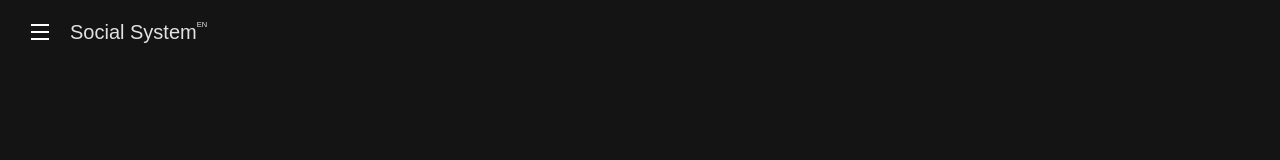
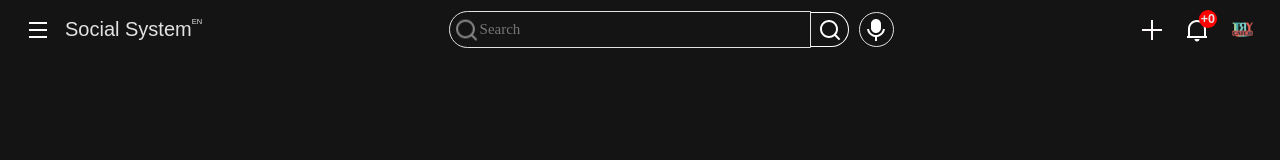
Before and after one commit to TryCatch00/Social-System-Duplicate, a website: page index.html in a window 1280 px wide. Drawn offline with Linux system fonts and the light colour scheme; a web font is replaced by a local one.

Commit message:
Navbar done

```diff
--- a/index.html
+++ b/index.html
@@ -9,10 +9,24 @@
 <body>
     <div id="navbar">
         <div id="navbar-title">
-            <button id="left-bar-button" class="button-class"><img src="img/icon/menu-icon.png" alt="Bar"></button>
+            <button id="left-bar-button" class="button-class five-button"><img src="img/icon/menu-icon.png" alt="Bar"></button>
             <a href="index.html" class="button-class" id="home-page-rooter">Social System <span id="country-lower">EN</span></a>
+        </div>
+        <div id="search-bar">
+            <div id="by-search">
+                <span id="focus-search"><img src="img/icon/search-icon.png"></span>
+                <input type="text" placeholder="Search" id="searchInput">
+                <button class="button-class" id="search-button"><img src="img/icon/search-icon.png" alt="Search"></button>
+            </div>
+            <button id="mic-button" class="button-class five-button"><img src="img/icon/mic-icon.png" alt="Mic"></button>
+        </div>
+        <div id="tools">
+            <button class="five-button button-class" id="create-video"><img src="img/icon/add-icon.png" alt="Add"></button>
+            <button class="five-button button-class" id="notification"><img src="img/icon/notification-icon.png" alt="Add"><span id="intensity-icon">+0</span></button>
+            <button class="five-button button-class" id="avatar"><img src="img/trychatchnew_2.png" alt="Add"></button>
         </div>
     </div>
 
+    <script src="js/navbar.js"></script>
 </body>
 </html>
--- /dev/null
+++ b/js/navbar.js
@@ -0,0 +1,12 @@
+const focusSpanSearch = document.getElementById("focus-search");
+const searchInput = document.getElementById("searchInput");
+
+searchInput.addEventListener("focus", () => {
+    focusSpanSearch.innerHTML = `<img src="img/icon/search-icon-blue.png">`;
+    searchInput.placeholder = "Searching...";
+});
+
+searchInput.addEventListener("blur", () => {
+    focusSpanSearch.innerHTML = `<img src="img/icon/search-icon.png">`;
+    searchInput.placeholder = "Search";
+});
--- a/package.json
+++ b/package.json
@@ -4,8 +4,7 @@
   "description": "It is a Social Media System Early-Access project inspired by YouTube.",
   "main": "index.js",
   "scripts": {
-    "main-sass": "sass --watch sass/main/:css/main",
-    "asset-sass": "sass --watch sass/assets/:css/assets"
+    "main-sass": "sass --watch sass/main/:css/main"
   },
   "keywords": [],
   "author": "Mal1koRe1ss,Pounter",
--- a/sass/main/_default.scss
+++ b/sass/main/_default.scss
@@ -2,6 +2,7 @@
 
 * {
     cursor: default;
+    outline: none;
 }
 
 .pointer {
@@ -55,6 +56,17 @@ a {
 
         box-shadow: rgba(50, 50, 93, 0.25) 0px 30px 60px -12px inset, rgba(0, 0, 0, 0.3) 0px 18px 36px -18px inset;
     }
+}
+
+input[type=text] {
+    background-color: transparent;
+    color: $dark-color;
+    padding: 0px 30px;
+    font-size: .6rem;
+    font-family: Hind-Bold !important;
+    border: 1px solid $dark-color;
+    border-radius: 5px;
+    cursor: text;
 }
 
 img {
@@ -116,3 +128,9 @@ li {
         }
     }
 }
+
+.five-button {
+    height: 35px;
+    width: 35px;
+    border-radius: 50%;
+}
--- a/sass/main/_navbar.scss
+++ b/sass/main/_navbar.scss
@@ -11,9 +11,7 @@
         gap: 5px;
 
         #left-bar-button {
-            border-radius: 50%;
-            width: 40px;
-            height: 40px;
+
         }
 
         #home-page-rooter {
@@ -27,4 +25,88 @@
             }
         }
     }
+
+    #search-bar {
+        display: flex;
+        align-items: center;
+        gap: 10px;
+
+        #by-search {
+            display: flex;
+            align-items: center;
+            height: 35px;
+            width: 400px;
+            position: relative;
+
+            #focus-search {
+                position: absolute;
+                left: 5px;
+                top: 50%;
+                transform: translateY(-50%);
+                height: 25px;
+                width: 25px;
+                opacity: .5;
+
+                img {
+                    width: 100%;
+                }
+            }
+
+            input[type=text] {
+                width: 100%;
+                height: 100%;
+                border-radius: 30px 0 0 30px;
+
+                &:focus {
+                    border: 1px solid rgb(47, 47, 137);
+                }
+            }
+
+
+
+            #search-button {
+                width: 45px;
+                height: 100%;
+                border-top: 1px solid #fff;
+                border-right: 1px solid #fff;
+                border-bottom: 1px solid #fff;
+                border-radius: 0 30px 30px 0;
+            }
+        }
+
+        #mic-button {
+            border: 1px solid $dark-color;
+        }
+    }
+
+    #tools {
+        display: flex;
+        align-items: center;
+        gap: 10px;
+
+        #notification {
+            position: relative;
+
+            #intensity-icon {
+                position: absolute;
+                background-color: rgb(255, 0, 0);
+                font-size: .5rem;
+                top: -2px;
+                right: -2px;
+                padding: 2px;
+                border-radius: 10px;
+                font-weight: 600;
+                pointer-events: none;
+            }
+        }
+
+        #avatar {
+            background-color: transparent;
+            border: none;
+
+            img {
+                width: 100%;
+            }
+        }
+    }
 }
```
Also changed, not shown: css/main/main.css, img/icon/add-icon.png (added), img/icon/mic-icon.png (added), img/icon/notification-icon.png (added), img/icon/search-icon-blue.png (added), img/icon/search-icon.png (added), 1 other file.
